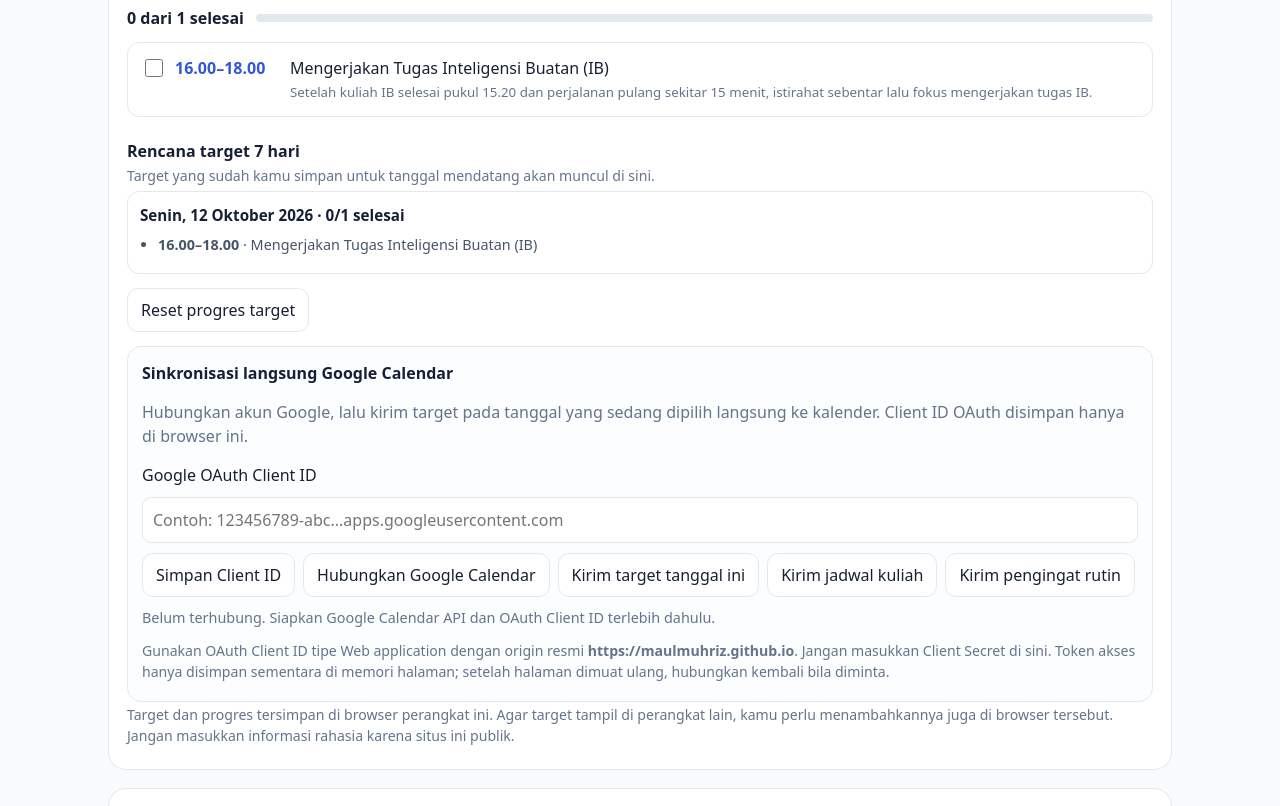
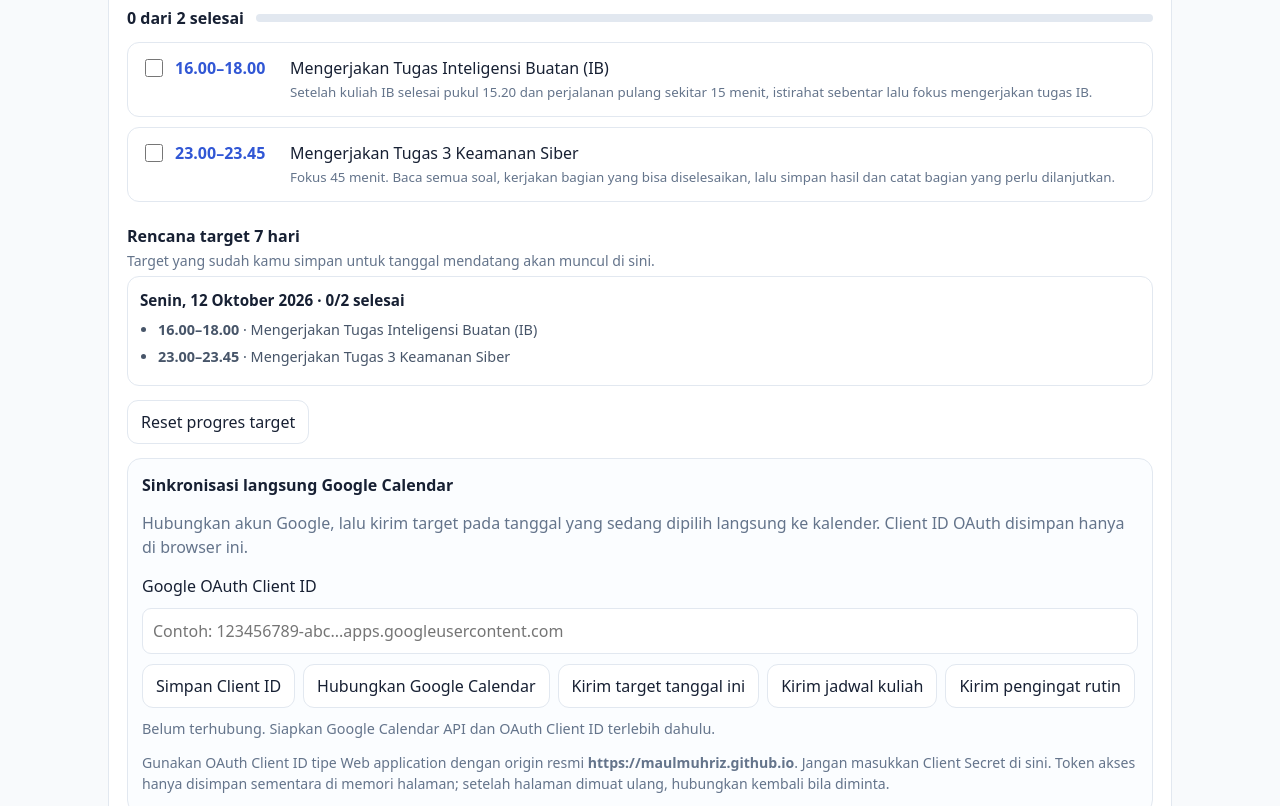
Before and after one commit to maulmuhriz/jadwal-pribadi, a plain HTML site: page index.html in a window 1280 px wide. Shown: the part 1360-2166 px from the top of the page. Drawn offline with Linux system fonts and the light colour scheme.

Commit message:
Add Cybersecurity Assignment 3 target for Oct 12

```diff
--- a/index.html
+++ b/index.html
@@ -160,7 +160,8 @@ days.forEach((d,i)=>{const b=document.createElement("button");b.textContent=d.na
 const today=new Date();const names=["Minggu","Senin","Selasa","Rabu","Kamis","Jumat","Sabtu"];document.getElementById("todayLabel").textContent=names[today.getDay()]+" · WIB";showDay((today.getDay()+6)%7);
 const defaultTargets={
   "2026-10-12":[
-    {id:"tugas-ib",title:"Mengerjakan Tugas Inteligensi Buatan (IB)",start:"16:00",end:"18:00",note:"Setelah kuliah IB selesai pukul 15.20 dan perjalanan pulang sekitar 15 menit, istirahat sebentar lalu fokus mengerjakan tugas IB."}
+    {id:"tugas-ib",title:"Mengerjakan Tugas Inteligensi Buatan (IB)",start:"16:00",end:"18:00",note:"Setelah kuliah IB selesai pukul 15.20 dan perjalanan pulang sekitar 15 menit, istirahat sebentar lalu fokus mengerjakan tugas IB."},
+    {id:"tugas3-keamanan-siber",title:"Mengerjakan Tugas 3 Keamanan Siber",start:"23:00",end:"23:45",note:"Fokus 45 menit. Baca semua soal, kerjakan bagian yang bisa diselesaikan, lalu simpan hasil dan catat bagian yang perlu dilanjutkan."}
   ],
   "2026-10-11":[
     {id:"jarkom3",title:"Tugas Jarkom 3",start:"06:00",end:"07:00",note:"Fokus mengerjakan dan cek hasil sebelum lanjut."},
```
